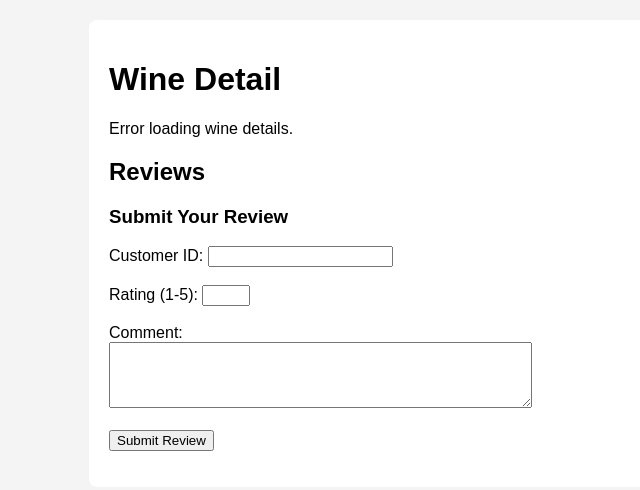
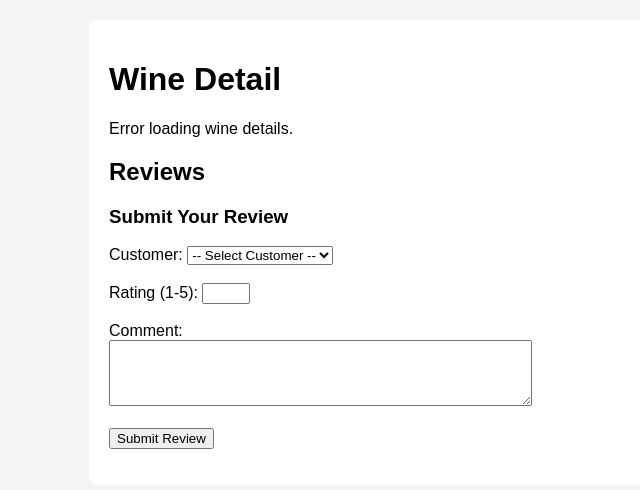
Before and after one commit to lytvyn108/docker-project, a Flask app: template app/templates/wine_detail.html in a window 1280 px wide. Shown: the top 490 px of the page, without its empty margins (131-771 px from the left). Run offline with Flask 3, Linux system fonts and the light colour scheme; the template is opened without the code that fills it, so the values that code supplies are empty.

Commit message:
Review with a drop down option to choose a customer

```diff
--- a/app/app.py
+++ b/app/app.py
@@ -463,7 +463,28 @@
 
 @app.route("/wine/<int:wine_id>")
 def wine_detail(wine_id):
-    return render_template("wine_detail.html", wine_id=wine_id)
+    try:
+        conn = get_db_connection()
+        cursor = conn.cursor(dictionary=True)
+
+        # Fetch wine details
+        cursor.execute("SELECT * FROM Wine WHERE wineID = %s", (wine_id,))
+        wine = cursor.fetchone()
+        if not wine:
+            conn.close()
+            return "Wine not found", 404
+
+        # Fetch customers
+        cursor.execute("SELECT customerID, firstname, surname FROM Customer")
+        customers = cursor.fetchall()
+
+        conn.close()
+        return render_template("wine_detail.html", wine_id=wine["wineID"], wine=wine, customers=customers)
+
+    except Exception as e:
+        app.logger.error(f"Error fetching wine details: {e}")
+        return jsonify({"error": str(e)}), 500
+
 
 if __name__ == "__main__":
     app.run(host="0.0.0.0", port=80, debug=True)
--- a/app/templates/wine_detail.html
+++ b/app/templates/wine_detail.html
@@ -43,9 +43,13 @@
 
     <h3>Submit Your Review</h3>
     <form id="review-form">
-
-        <label for="customerID">Customer ID:</label>
-        <input type="number" id="customerID" name="customerID" required />
+        <label for="customer">Customer:</label>
+        <select id="customer" name="customerID" required>
+            <option value="">-- Select Customer --</option>
+            {% for customer in customers %}
+                <option value="{{ customer.customerID }}">{{ customer.firstname }} {{ customer.surname }}</option>
+            {% endfor %}
+        </select>
         <br/><br/>
 
         <label for="rating">Rating (1-5):</label>
@@ -64,10 +68,7 @@
 </div>
 
 <script>
-
-
     const wineID = "{{ wine_id }}";
-
 
     async function loadWineDetails() {
         try {
@@ -110,7 +111,7 @@
         const errorMessageEl = document.getElementById("error-message");
         errorMessageEl.textContent = "";
 
-        const customerID = document.getElementById("customerID").value;
+        const customerID = document.getElementById("customer").value;
         const rating = document.getElementById("rating").value;
         const comment = document.getElementById("comment").value;
 
```
